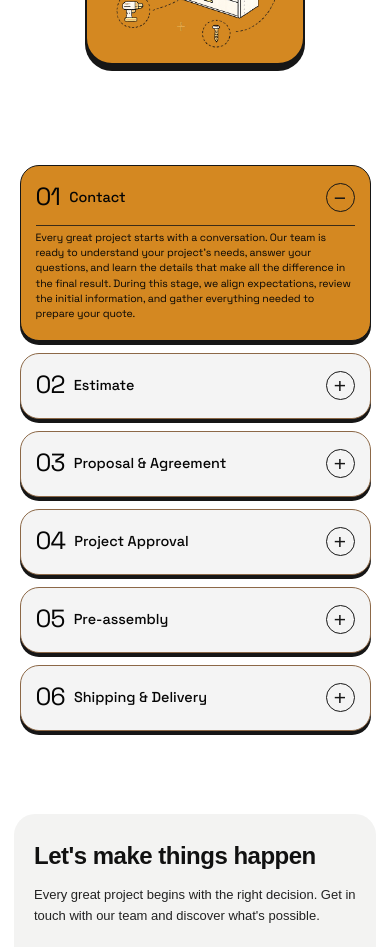
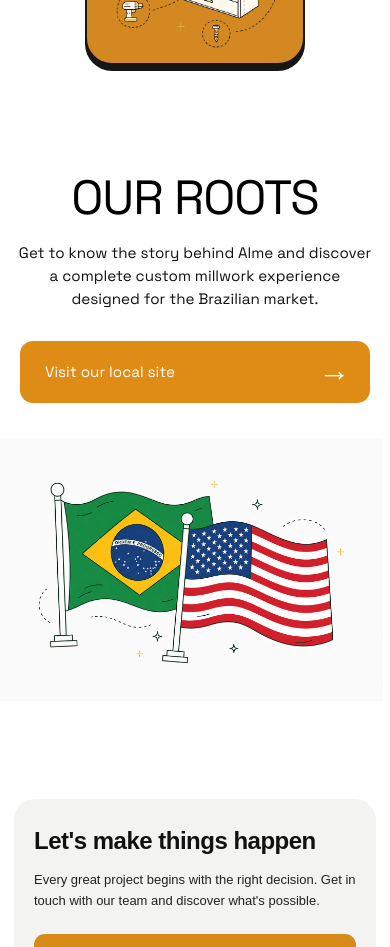
Before and after one commit to davicampoialmemarcenaria-a11y/SiteEuaAlme, a React (Vite) app: page /about in a window 390 px wide. Shown: the part 1300-2247 px from the top of the page. Built offline with nearby package versions, Linux system fonts and the light colour scheme.

Commit message:
quase tudo

```diff
--- a/src/pages/About/About.jsx
+++ b/src/pages/About/About.jsx
@@ -1,7 +1,8 @@
 import Navbar from "../../components/Navbar/Navbar";
 import HeroAbout from "./HeroAbout/HeroAbout";
 import SecondAbout from "./SecondAbout/SecondAbout";
-import Questions from "./Questions/Questions";
+ {/*import Questions from "./Questions/Questions"; */}
+ import Brasil from "./Brasil/Brasil";
 import Footer from "../../components/Footer/Footer";
 import Vem from "./Vem/Vem";
 import Values from "./Values/Values";
@@ -17,7 +18,8 @@
             <Navbar />
         <HeroAbout />
         <SecondAbout />
-        <Questions />
+        <Brasil />
+        {/* <Questions /> */}
         <Vem />
         <Values />
             <main>
--- a/src/pages/Home/Brasil/Brasil.scss
+++ b/src/pages/About/Brasil/Brasil.scss
@@ -15,7 +15,7 @@
 // =========================================================
 
 .brasil__container {
-  width: min(90%, 1500px);
+  width: min(87%, 1500px);
   margin: 0 auto;
 }
 
@@ -180,8 +180,8 @@
 
   display: block;
 
-  width: 100%;
-  max-width: 850px;
+  width: 180%;
+  max-width: 950px;
 
   height: auto;
 
@@ -226,7 +226,7 @@
   }
 
   .brasil__image img {
-    max-width: 900px;
+    max-width: 750px;
   }
 }
 
@@ -284,7 +284,7 @@
   }
 
   .brasil__image img {
-    max-width: 650px;
+    max-width: 550px;
   }
 }
 
--- a/src/pages/Home/Home.jsx
+++ b/src/pages/Home/Home.jsx
@@ -3,7 +3,8 @@
 import Seconds from "./Seconds/Seconds";
 import Project from "./Project/Project";
 import CardSection from "./cardsection/cardsection";
-import Brasil from "./Brasil/Brasil";
+{/*import Brasil from "./Brasil/Brasil";*/}
+import Questions from "./Questions/Questions";
 import Footer from "../../components/Footer/Footer";
 import "./Home.scss";
 
@@ -19,10 +20,11 @@
             <main>
 
                 <Hero />
+                <Questions />
                 <Seconds />
                 <Project />
                 <CardSection />
-                <Brasil />
+                {/* <Brasil /> */}
                 <Footer />
             </main>
 
```
Also changed, not shown: src/assets/imgs/brasil.png, src/pages/About/Brasil/Brasil.jsx (renamed from src/pages/Home/Brasil/Brasil.jsx), src/pages/Home/Questions/Questions.jsx (renamed from src/pages/About/Questions/Questions.jsx), src/pages/Home/Questions/Questions.scss (renamed from src/pages/About/Questions/Questions.scss).
